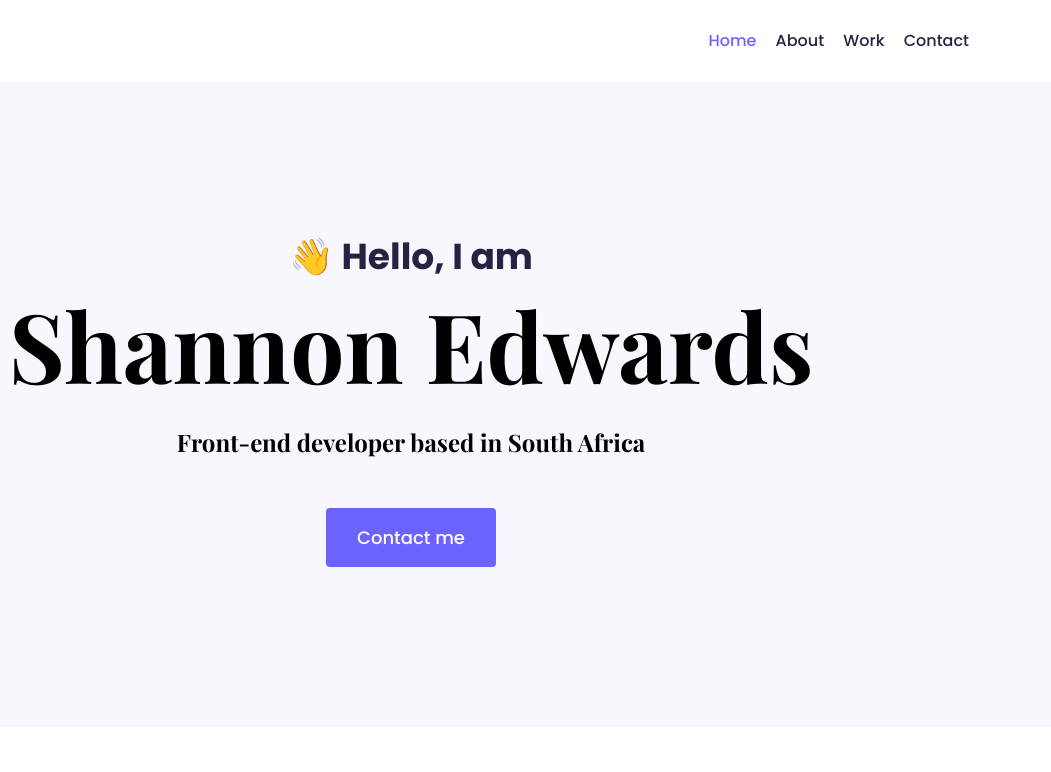
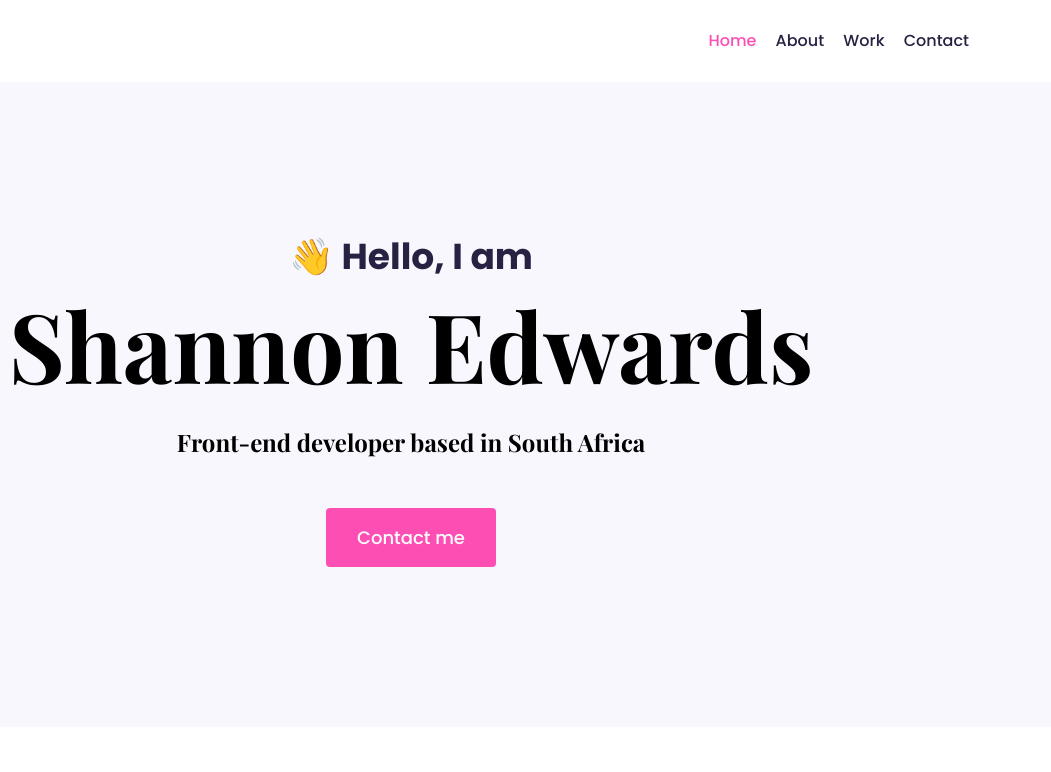
Before and after one commit to ShannonEdwards5/Portfolio-Project--Header, a plain HTML site: page index.html in a window 1280 px wide. Shown: the top 772 px of the page, 229-1280 px from the left. Drawn offline with nearby package versions, Linux system fonts and the light colour scheme.

Commit message:
updated css

```diff
--- a/style/design.css
+++ b/style/design.css
@@ -1,5 +1,5 @@
 :root {
-  --branding-color: #6c63ff;
+  --branding-color: hsl(325, 98%, 65%);
   --secondary-color: #f9f7fe;
   --heading-font-family: "Playfair Display", serif;
   --default-font-family: "Poppins", sans-serif;
```
